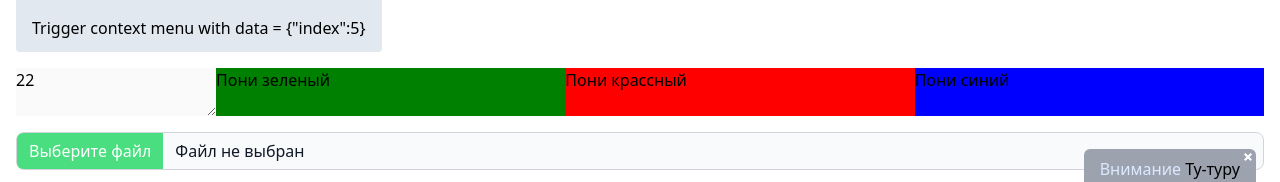
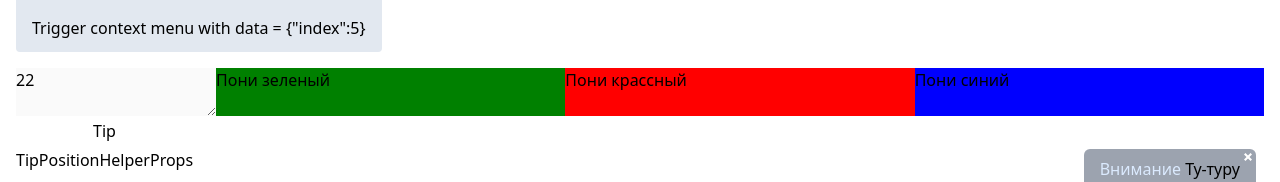
Before and after one commit to Jokernics/features, a React (Create React App) app: page / in a window 1280 px wide. Shown: the part 595-777 px from the top of the page. Built offline with nearby package versions, Linux system fonts and the light colour scheme.

Commit message:
refactor

```diff
--- a/src/components/ContextMenu/useContextMenu.tsx
+++ b/src/components/ContextMenu/useContextMenu.tsx
@@ -79,7 +79,7 @@ export const useContextMenu = () => {
                   top: menuCords?.top,
                   left: menuCords?.left,
                   position: "fixed",
-                  zIndex: "10",
+                  zIndex: "1",
                   display: "block",
                 }}
                 className={className}
--- a/src/components/Examples/TipExample.tsx
+++ b/src/components/Examples/TipExample.tsx
@@ -1,8 +1,12 @@
+import { useState } from "react";
 import ConfirmDialog from "../Tip/ConfirmDialog";
-import Tip from "../Tip/Tip";
+import TipPositionHelper from "../Tip/TipPositionHelper";
 
 export default function TipExample() {
+  const [isTipPositionOpen, setIsTipPositionOpen] = useState(true);
+
   return (
+    <div className="flex flex-col">
       <div className="flex">
         <textarea className="resize-x" value={"22"} disabled />
         {[
@@ -21,5 +25,28 @@ export default function TipExample() {
           );
         })}
       </div>
+      <div
+        className="mt-8 w-fit"
+        onMouseDown={() => {
+          setIsTipPositionOpen(false);
+        }}
+        onMouseUp={() => {
+          setIsTipPositionOpen(true);
+        }}
+      >
+        <TipPositionHelper
+          // tipTop={({ contentEl, contentMetrics, tipEl }) => {
+          //   return contentMetrics.top + tipEl.offsetHeight - 5;
+          // }}
+          // tipLeft={({ contentEl, contentMetrics, tipEl }) => {
+          //   return contentMetrics.left + contentEl.offsetWidth;
+          // }}
+          isOpen={isTipPositionOpen}
+          tip={<div>Tip</div>}
+        >
+          <span>TipPositionHelperProps</span>
+        </TipPositionHelper>
+      </div>
+    </div>
   );
 }
--- a/src/components/Modal.tsx
+++ /dev/null
@@ -1,14 +0,0 @@
-import { createPortal } from "react-dom";
-import { useDebounceUnmount } from "../hooks/useDebounceUnmount";
-
-type props = {
-  open: boolean;
-  children: JSX.Element;
-  unmountDelay?: number;
-};
-
-export default function Modal({ open, unmountDelay = 0, children }: props) {
-  const { mounted } = useDebounceUnmount({ opened: open, delay: unmountDelay });
-
-  return <>{mounted && createPortal(children, document.body)}</>;
-}
--- /dev/null
+++ b/src/components/Portal.tsx
@@ -0,0 +1,12 @@
+import { createPortal } from "react-dom";
+
+type props = {
+  open: boolean;
+  children: JSX.Element;
+};
+
+export default function Portal({ open, children }: props) {
+  if (!open) return null;
+
+  return <>{createPortal(children, document.body)}</>;
+}
--- a/src/components/Tip/ConfirmDialog.tsx
+++ b/src/components/Tip/ConfirmDialog.tsx
@@ -39,8 +39,8 @@ export default function ConfirmDialog({ children, ...tipProps }: ConfirmDialogPr
       <Tip
         manualOpen={isOpen}
         tipContent={
-          <div ref={contentRef} className="flex flex-col">
-            <h5>Подтвердите действие</h5>
+          <div ref={contentRef} className="flex flex-col w-fit items-center ">
+            <h5 className="whitespace-nowrap">Подтвердите действие</h5>
             <div className="flex">
               <button onClick={onReject}>Нет</button>
               <button onClick={onSuccess}>Да</button>
--- a/src/components/Tip/Tip.tsx
+++ b/src/components/Tip/Tip.tsx
@@ -19,24 +19,23 @@ export default function Tip({ children, tipContent, gapX = 0, gapY = 5, manualOp
   const hoverOutTimer = useRef<ReturnType<typeof setTimeout>>();
 
   useLayoutEffect(() => {
-    if (!isMounted || !tipRef.current || !contentRef.current || !(contentRef.current.firstChild instanceof HTMLElement)) return;
+    if (!isMounted || !tipRef.current || !contentRef.current) return;
 
     const contentMetrics = contentRef.current.getBoundingClientRect();
-    const tipMetrics = tipRef.current.getBoundingClientRect();
 
-    let topPosition = contentMetrics.top - tipMetrics.height - gapY;
-    let leftPosition = contentMetrics.left + contentMetrics.width / 2 - tipMetrics.width / 2 + gapX;
+    let topPosition = contentMetrics.top - tipRef.current.offsetHeight - gapY;
+    let leftPosition = contentMetrics.left + contentRef.current.offsetWidth / 2 - tipRef.current.offsetWidth / 2 + gapX;
 
     if (topPosition < 0) {
-      topPosition = contentMetrics.top + tipMetrics.height;
-    } else if (topPosition + tipMetrics.height > window.innerHeight) {
+      topPosition = contentMetrics.top + tipRef.current.offsetHeight;
+    } else if (topPosition + tipRef.current.offsetHeight > window.innerHeight) {
       topPosition = contentMetrics.top - tipRef.current.offsetHeight;
     }
 
     if (leftPosition < 0) {
       leftPosition = 0;
     } else if (leftPosition + tipRef.current.offsetWidth > window.innerWidth) {
-      leftPosition = window.innerWidth - tipMetrics.width;
+      leftPosition = window.innerWidth - tipRef.current.offsetWidth;
     }
 
     setCords({
--- /dev/null
+++ b/src/components/Tip/TipPositionHelper.tsx
@@ -0,0 +1,105 @@
+import { useLayoutEffect, useRef, useState } from "react";
+import Portal from "../Portal";
+import { useDebounceUnmount } from "../../hooks/useDebounceUnmount";
+
+interface Cords {
+  top: number;
+  left: number;
+}
+
+type elements = { tipEl: HTMLDivElement; contentEl: HTMLDivElement; contentMetrics: DOMRect };
+
+interface TipPositionHelperProps {
+  tip: JSX.Element;
+  children: JSX.Element;
+  tipTop?: (({ tipEl, contentEl, contentMetrics }: elements) => number) | null;
+  tipLeft?: (({ tipEl, contentEl }: elements) => number) | null;
+  onTopOverflow?: (({ tipEl, contentEl, contentMetrics }: elements) => Cords) | null;
+  isOpen: boolean;
+  gapX?: number;
+  gapY?: number;
+  unmountDelay?: number;
+}
+
+export default function TipPositionHelper({
+  tip,
+  children,
+  tipTop = null,
+  tipLeft = null,
+  isOpen,
+  gapX = 0,
+  gapY = 5,
+  unmountDelay = 0,
+}: TipPositionHelperProps) {
+  const [cords, setCords] = useState<Cords | null>(null);
+  const tipRef = useRef<HTMLDivElement | null>(null);
+  const contentRef = useRef<HTMLDivElement | null>(null);
+  const { mounted } = useDebounceUnmount({ opened: isOpen, delay: unmountDelay });
+
+  useLayoutEffect(() => {
+    if (!mounted || !tipRef.current || !contentRef.current) return;
+
+    const contentEl = contentRef.current;
+    const tipEl = tipRef.current;
+    const contentMetrics = contentRef.current.getBoundingClientRect();
+
+    const defaultTopPosition = contentMetrics.top - tipRef.current.offsetHeight - gapY;
+    const defaultLeftPosition = contentMetrics.left + contentRef.current.offsetWidth / 2 - tipRef.current.offsetWidth / 2 + gapX;
+
+    let newCords = { top: defaultTopPosition, left: defaultLeftPosition };
+
+    if (tipTop) newCords.top = tipTop({ tipEl, contentEl, contentMetrics });
+    if (tipLeft) newCords.left = tipLeft({ tipEl, contentEl, contentMetrics });
+
+    //check Boundaries
+    let { top, left } = newCords;
+
+    const isTopOverflow = top < 0;
+    const isBottomOverflow = top + tipRef.current.offsetHeight > window.innerHeight;
+    const isLeftOverflow = left < 0;
+    const isRightOverflow = left + tipRef.current.offsetWidth > window.innerWidth;
+    console.log("isTopOverflow", isTopOverflow);
+    console.log("isBottomOverflow", isBottomOverflow);
+    console.log("isLeftOverflow", isLeftOverflow);
+    console.log("isRightOverflow", isRightOverflow);
+
+    if (top < 0) {
+      top = contentMetrics.top + tipRef.current.offsetHeight;
+    } else if (top + tipRef.current.offsetHeight > window.innerHeight) {
+      top = contentMetrics.top - tipRef.current.offsetHeight;
+    }
+
+    if (left < 0) {
+      left = 0;
+    } else if (left + tipRef.current.offsetWidth > window.innerWidth) {
+      left = window.innerWidth - tipRef.current.offsetWidth;
+    }
+
+    setCords({
+      top: top,
+      left: left,
+    });
+    // eslint-disable-next-line react-hooks/exhaustive-deps
+  }, [mounted]);
+
+  return (
+    <>
+      <div className={`flex flex-1`} ref={contentRef}>
+        {children}
+      </div>
+      <Portal open={mounted}>
+        <div
+          style={{
+            top: cords?.top,
+            left: cords?.left,
+            position: "fixed",
+            zIndex: "1",
+          }}
+          ref={tipRef}
+        >
+          {tip}
+        </div>
+      </Portal>
+    </>
+  );
+}
```
Lines whose indentation alone changed are shown as unchanged.
